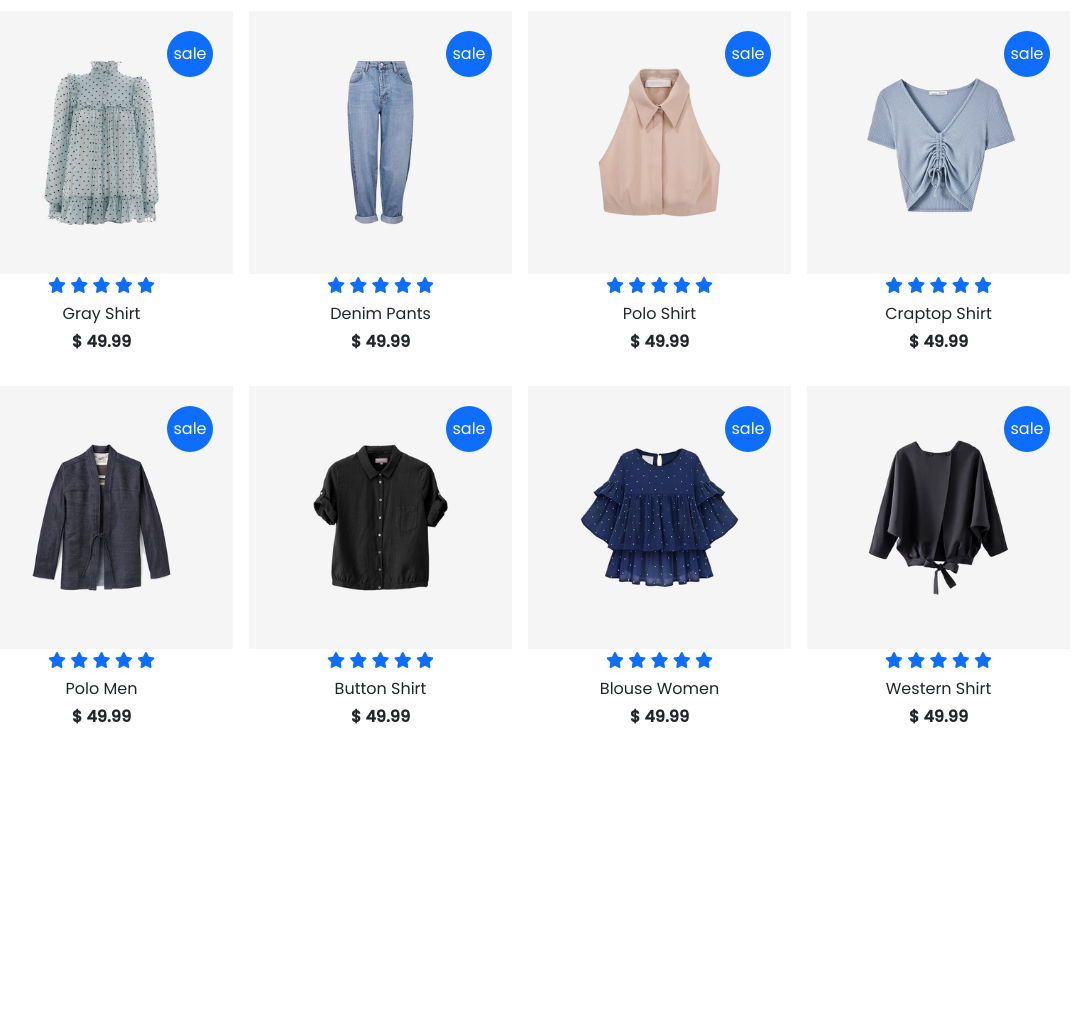
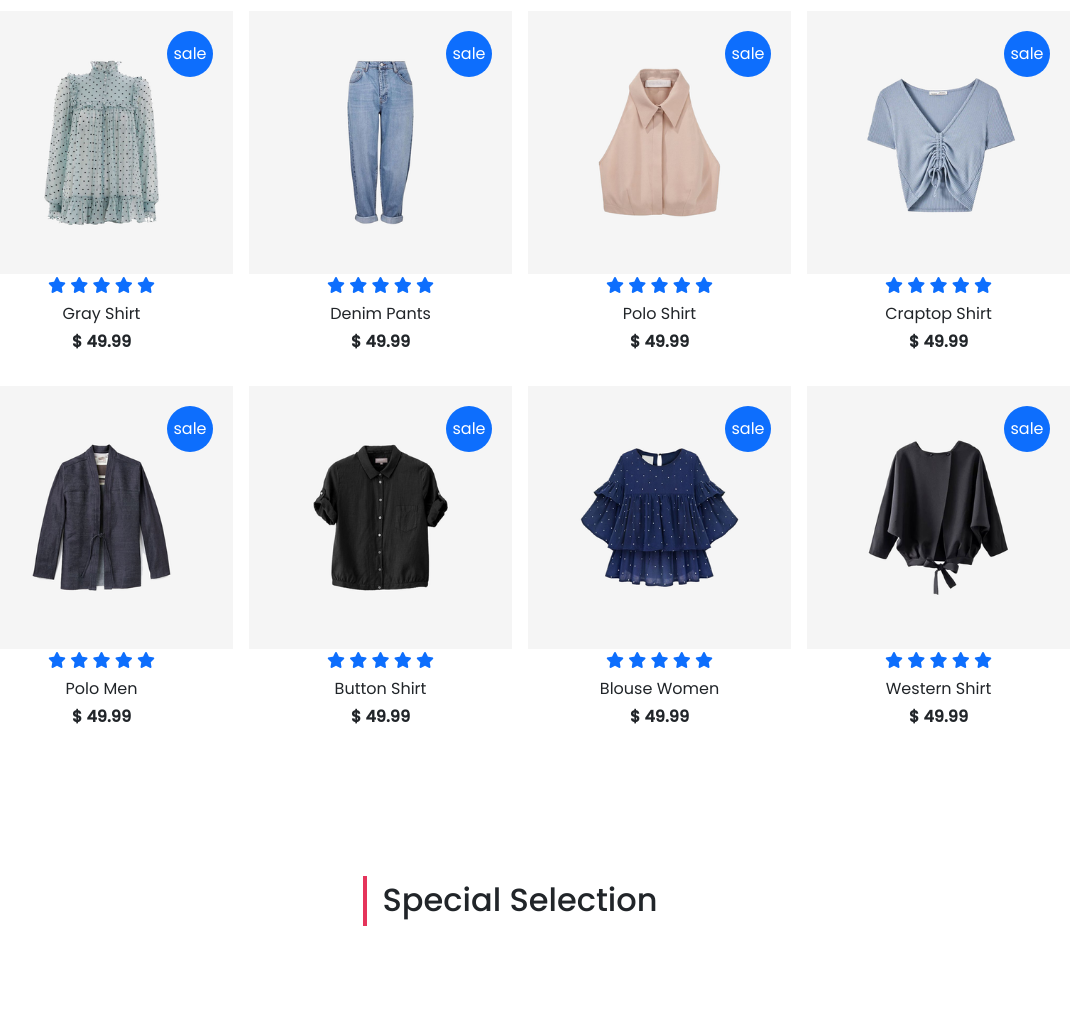
Before and after one commit to apagason/ultra-emart, a plain HTML site: page index.html in a window 1280 px wide. Shown: the part 1041-2065 px from the top of the page, without its empty margins (120-1201 px from the left). Before the commit the page ends 1826 px from the top, so only its background shows below. Drawn offline with nearby package versions, Linux system fonts and the light colour scheme; a web font is replaced by a local one.

Commit message:
Special Selection
added special selection

```diff
--- a/css/main.css
+++ b/css/main.css
@@ -57,7 +57,7 @@ body {
 }
 /* HERO */
 #hero{
-    background: url(.../images/banner-img-1.jpg) top/cover;
+    background: url(/images/banner-img-1.jpg) top/cover;
 }
 .carousel-inner h1{
     font-size: 60px;
--- a/index.html
+++ b/index.html
@@ -346,6 +346,14 @@
         </div>
       </div>
     </section>
+    <!-- -- Specials--- -->
+    <section id="specials" class="py-5">
+      <div class="container">
+        <div class="title text-center py-5">
+          <h2 class="position-relative d-inline-block">Special Selection</h2>
+        </div>
+      </div>
+    </section>
 
     <!-- ---- JQuery JS ---- -->
     <script src="https://ajax.googleapis.com/ajax/libs/jquery/3.6.0/jquery.min.js"></script>
```
